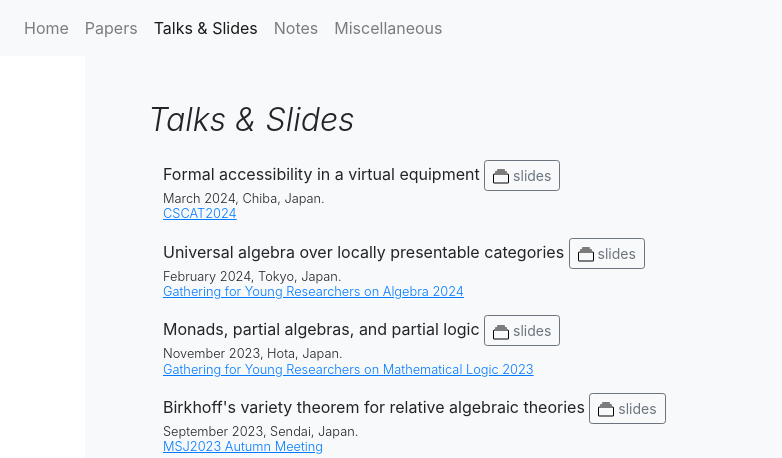
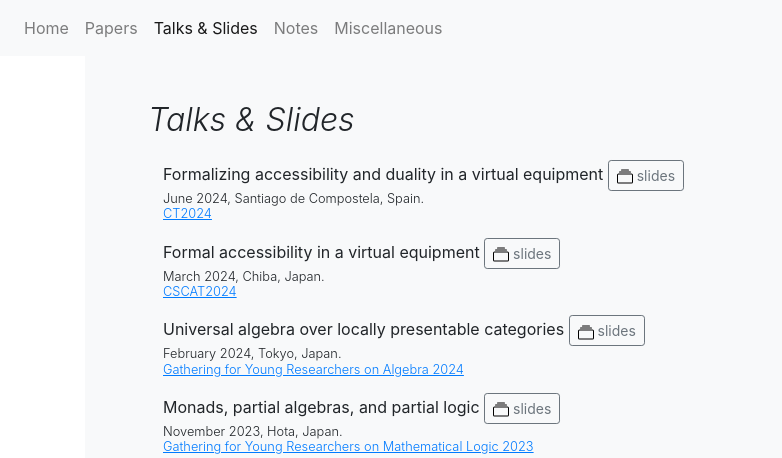
Before and after one commit to ykawase5048/yutokawase, a plain HTML site: page talk.html in a window 1280 px wide. Shown: the top 458 px of the page, without its empty margins (0-782 px from the left). Drawn offline with nearby package versions, Linux system fonts and the light colour scheme; a web font is replaced by a local one.

Commit message:
Update talk.html

```diff
--- a/talk.html
+++ b/talk.html
@@ -43,6 +43,26 @@
                     </em>
                 </span>
             </p>
+
+            <div class="col-md mb-3">
+                <h6 class="font-weight-normal mb-0">
+                    Formalizing accessibility and duality in a virtual equipment
+                    <a class="btn btn-outline-secondary btn-sm" disable href="" role="button" target="_blank">
+                        <div>
+                            <img src="./icons/collection.svg" width="16" height="16">
+                            slides
+                        </div>
+                    </a>
+                </h6>
+                <h6 class="small font-weight-light mb-0">
+                    June 2024, Santiago de Compostela, Spain.
+                </h6>
+                <h6 class="small font-weight-light mb-0">
+                    <a href="https://www.usc.gal/regaca/ct2024/" target="_blank">
+                        <u>CT2024</u>
+                    </a>
+                </h6>
+            </div>
 
             <div class="col-md mb-3">
                 <h6 class="font-weight-normal mb-0">
```
